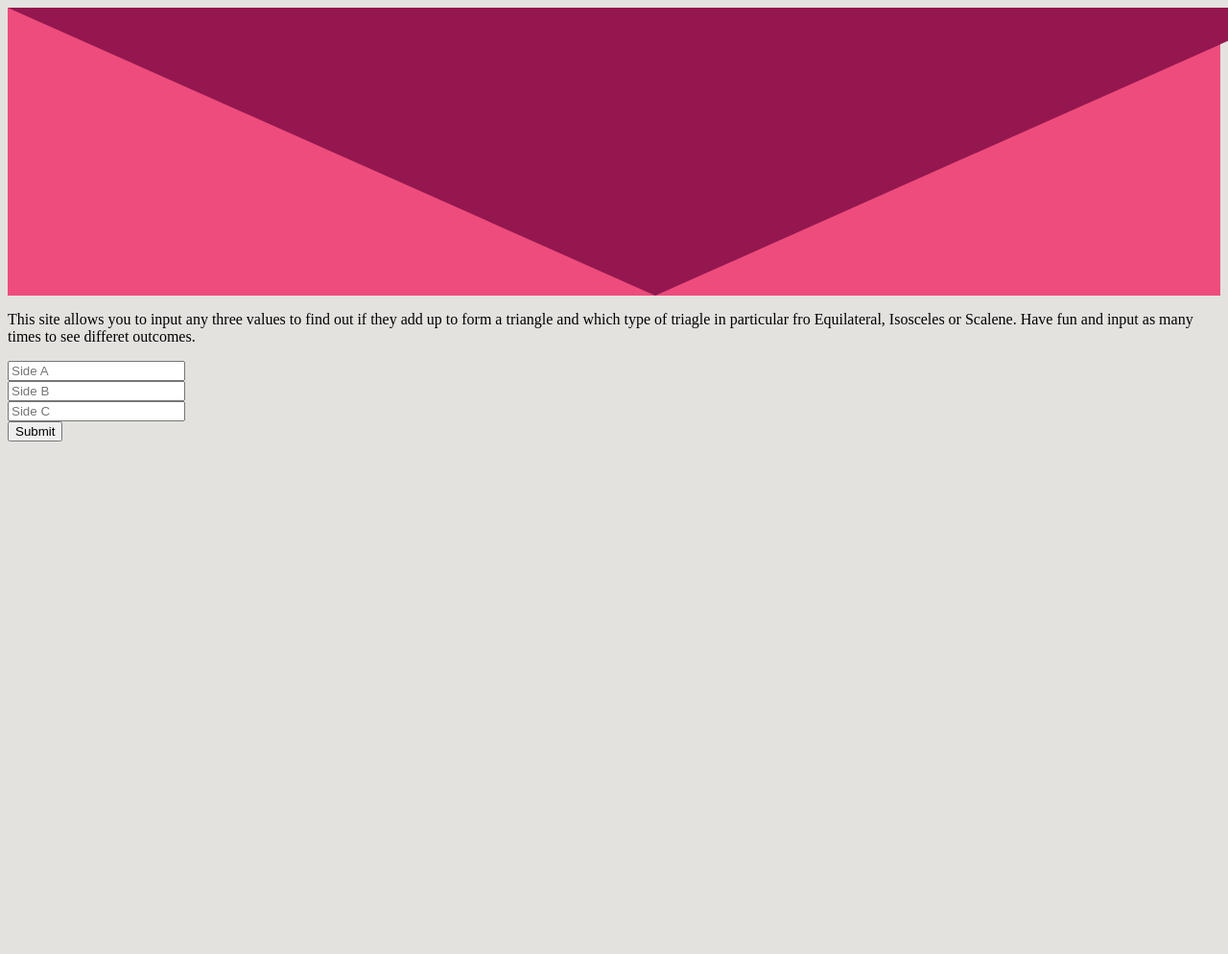
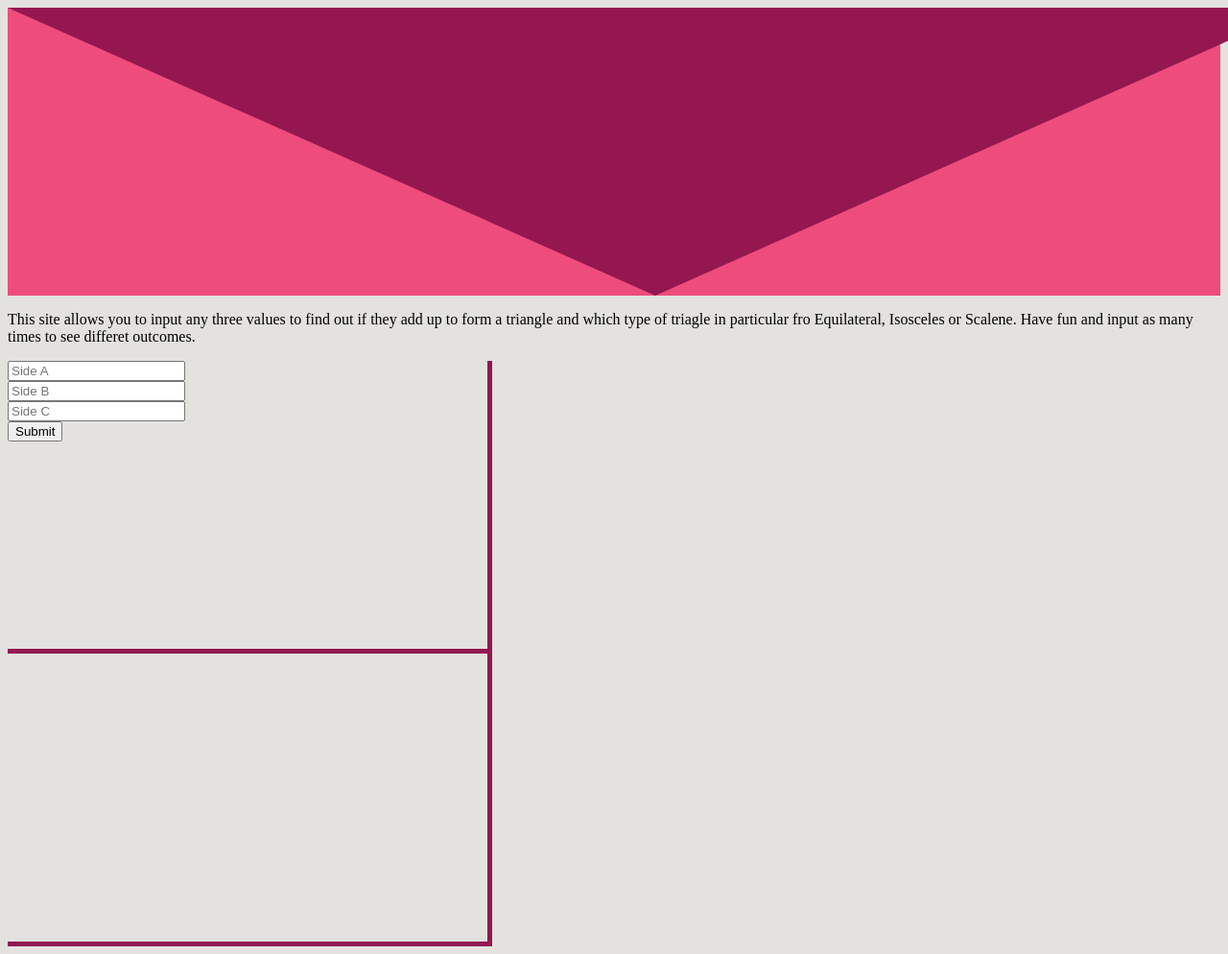
Before and after one commit to nimomaina/triangletracker, a plain HTML site: page index.html in a window 1280 px wide. Shown: the top 994 px of the page at 96% size. Before the commit the page ends 800 px from the top, so only its background shows below. Drawn offline with Linux system fonts and the light colour scheme.

Commit message:
Styling div class columns

```diff
--- a/css/style.css
+++ b/css/style.css
@@ -12,8 +12,28 @@
 body{
   background-color: #E3E2DF;
 }
+
 #textheader{
   text-decoration: none;
   text-align: center;
 
 }
+.column1{
+  width: 500px;
+  height: 300px;
+
+  border-right: 5px solid #941750;
+
+
+  border-bottom: 5px solid #941750;
+}
+
+.column2{
+  width: 500px;
+  height: 300px;
+
+  border-right: 5px solid #941750;
+
+
+  border-bottom: 5px solid #941750;
+}
--- a/index.html
+++ b/index.html
@@ -20,7 +20,7 @@
 
   <div class="Body">
     <p>This site allows you to input any three values to find out if they add up to form a triangle and which type of triagle in particular fro Equilateral, Isosceles or Scalene. Have fun and input as many times to see differet outcomes.</p>
-    <div class="column">
+    <div class="column1">
       <form class="form">
         <input type="number" id="side1" placeholder="Side A" required> <br>
         <input type="number" id="side2" placeholder="Side B" required> <br>
@@ -30,7 +30,7 @@
 
     </div>
 
-    <div class="column" id="output">
+    <div class="column2" id="output">
 
 
     </div>
```
